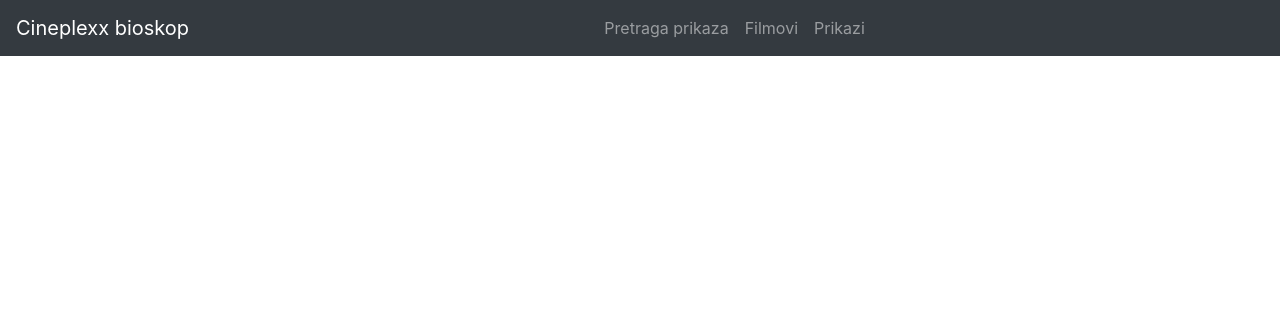
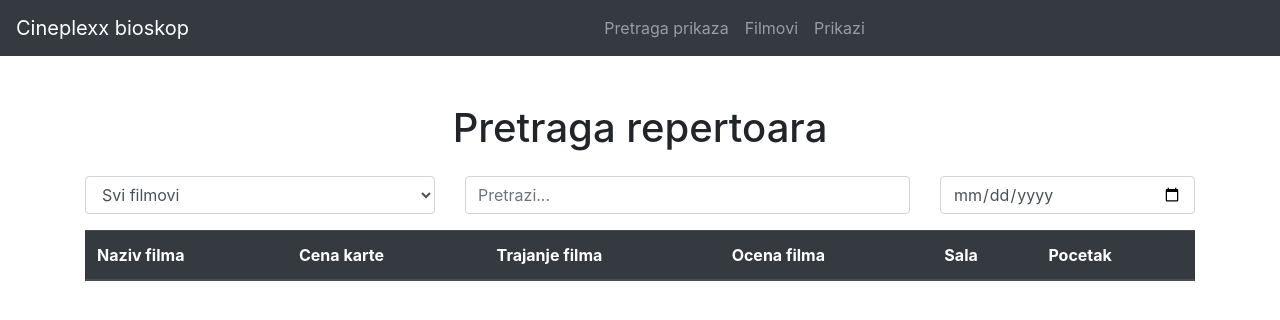
Before and after one commit to minakusic9/iteh_php, a PHP site: page / in a window 1280 px wide. Shown: the top 320 px of the page. Run offline with PHP 8.4, Linux system fonts and the light colour scheme; data that the repository does not hold is empty.

Commit message:
Dodata stranica za pretragu repertoara

```diff
--- a/header.php
+++ b/header.php
@@ -7,7 +7,7 @@
     <link rel="stylesheet" href="https://stackpath.bootstrapcdn.com/bootstrap/4.4.1/css/bootstrap.min.css"
         integrity="sha384-Vkoo8x4CGsO3+Hhxv8T/Q5PaXtkKtu6ug5TOeNV6gBiFeWPGFN9MuhOf23Q9Ifjh" crossorigin="anonymous">
     <script src="https://ajax.googleapis.com/ajax/libs/jquery/3.4.1/jquery.min.js"></script>
-    <title>Aerodrom</title>
+    <title>Bioskop</title>
 </head>
 
 
--- a/index.php
+++ b/index.php
@@ -2,6 +2,89 @@
     include 'header.php';
 ?>
 
+<div class="container mt-5">
+    <h1 class="text-center">Pretraga repertoara</h1>
+    <div class="row mt-4">
+        <div class="col-4">
+            <select class="form-control" id="film">
+                <option value="0">
+                    Svi filmovi
+                </option>
+            </select>
+        </div>
+        <div class="col-5">
+            <input type="text" placeholder="Pretrazi..." id='pretraga' class="form-control">
+        </div>
+        <div class="col-3">
+            <input type="date" placeholder="Datum" id='datum' class="form-control">
+        </div>
+    </div>
+    <table class="mt-3 table table-dark">
+        <thead>
+            <tr>
+                <th>Naziv filma</th>
+                <th>Cena karte</th>
+                <th>Trajanje filma</th>
+                <th>Ocena filma</th>
+                <th>Sala</th>
+                <th>Pocetak</th>
+            </tr>
+        </thead>
+    </table>
+</div>
+<script>
+    let prikazi = [];
+
+    $(document).ready(function () {
+
+        $('#film').change(function () {
+            popuniTabelu();
+        })
+
+        $('#pretraga').change(function () {
+            popuniTabelu();
+        })
+
+        $('#datum').change(function () {
+            popuniTabelu();
+        })
+        $.getJSON('./server/index.php?akcija=prikaz.read', function (res) {
+            if (!res.status) {
+                alert(res.error);
+                return;
+            }
+            prikazi = res.data;
+            popuniTabelu();
+        });
+        $.getJSON('./server/index.php?akcija=film.read', function (res) {
+            if (!res.status) {
+                alert(res.error);
+                return;
+            }
+            for (let film of res.data) {
+                $('#film').append(`
+                <option values='${film.id}'>${film.naziv}</option>
+                `)
+            }
+        })
+    })
+    function popuniTabelu() {
+        const film = Number($('#film').val());
+        const datumStr = $('#datum').val();
+        const datum = new Date(datumStr);
+        const pretraga = $('#pretraga').val();
+        const filtrirani = prikazi.filter(function (element) {
+            const elementDatum = new Date(element.datum);
+
+            return (!film || element.film.id == film)
+                && (element.film.naziv.includes(pretraga) || element.sala.naziv.includes(pretraga))
+                && (datumStr === '' || (datum.getDate() === elementDatum.getDate() && datum.getMonth() === elementDatum.getMonth() && elementDatum.getFullYear() === datum.getFullYear()))
+        })
+        for (let prikaz of filtrirani) {
+
+        }
+    }
+</script>
 <?php
     include 'footer.php';
 ?>
```
